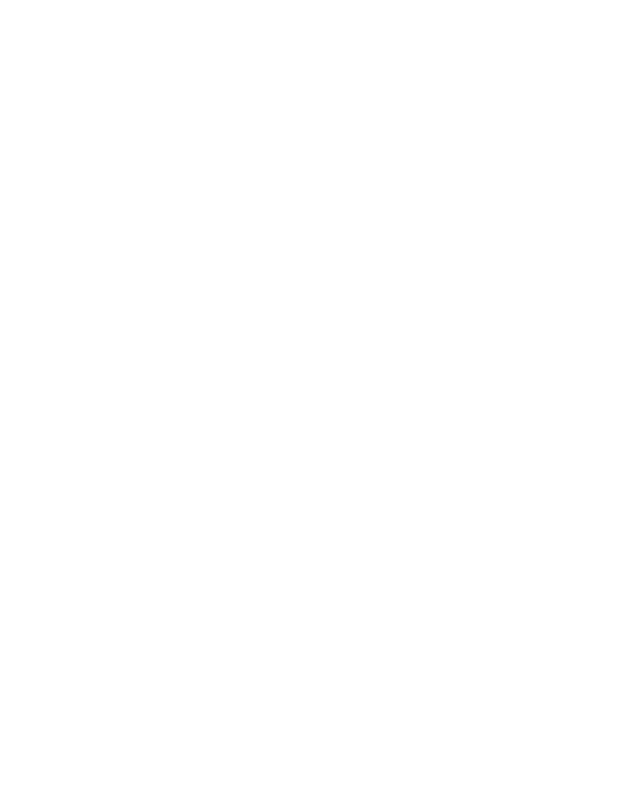
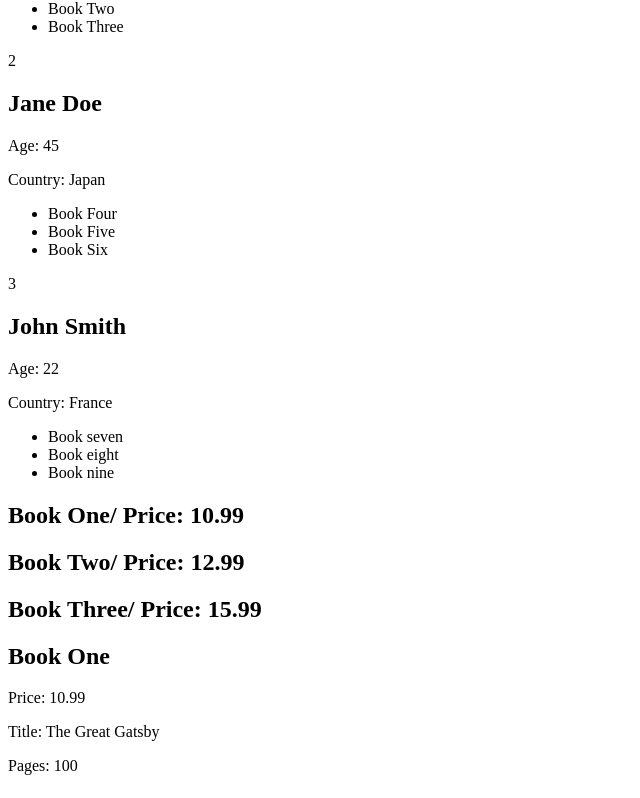
Before and after one commit to fjerbi/Advanced-react-concepts, a React (Vite) app: page / in a window 1280 px wide. Shown: the part 855-1653 px from the top of the page, without its empty margins (0-640 px from the left). Before the commit the page ends 800 px from the top, so only its background shows below. Built offline with nearby package versions, Linux system fonts and the light colour scheme.

Commit message:
Numbered Lists

```diff
--- a/src/App.jsx
+++ b/src/App.jsx
@@ -3,7 +3,10 @@
 import { authors } from "./data/authors";
 import { SmallAuthorListItem } from "./components/authors/SmallListItems";
 import { LargeAuthorListItem } from "./components/authors/LargeListItems";
-
+import { books } from "./data/books";
+import { SmallBookListItem } from "./components/books/SmallListItems";
+import { LargeBookListItem } from "./components/books/LargeListItems";
+import { NumberedList } from "./components/lists/Numbered";
 
 function App() {
   return (
@@ -18,6 +21,21 @@
         sourceName={"author"}
         ItemComponent={LargeAuthorListItem}
       />
+      <NumberedList
+        items={authors}
+        sourceName={"author"}
+        ItemComponent={LargeAuthorListItem}
+      />
+      <StandardList
+        items={books}
+        sourceName={"book"}
+        ItemComponent={SmallBookListItem}
+      />
+      <StandardList
+        items={books}
+        sourceName={"book"}
+        ItemComponent={LargeBookListItem}
+      />
     </>
   );
 }
--- a/src/components/books/LargeListItems.jsx
+++ b/src/components/books/LargeListItems.jsx
@@ -0,0 +1,12 @@
+export const LargeBookListItem = ({book}) => {
+    const {name, price, title, pages} = book;
+
+    return (
+        <>
+        <h2>{name}</h2>
+        <p>Price: {price}</p>
+        <p>Title: {title}</p>
+        <p>Pages: {pages}</p>
+        </>
+    )
+}
--- a/src/components/books/SmallListItems.jsx
+++ b/src/components/books/SmallListItems.jsx
@@ -0,0 +1,8 @@
+export const SmallBookListItem = ({book}) => {
+    const {name, price}  = book;
+
+    return (
+        <h2>{name}/ Price: {price}</h2>
+
+    )
+}
--- /dev/null
+++ b/src/components/lists/Numbered.jsx
@@ -0,0 +1,12 @@
+export const NumberedList = ({ items, sourceName, ItemComponent }) => {
+  return (
+    <>
+      {items.map((item, i) => (
+        <>
+          {i + 1}
+          <ItemComponent key={i} item={item} {...{ [sourceName]: item }} />
+        </>
+      ))}
+    </>
+  );
+};
--- a/src/data/books.js
+++ b/src/data/books.js
@@ -1,4 +1,4 @@
-export const boojs = [
+export const books = [
     {
         name:"Book One",
         pages:100,
```
